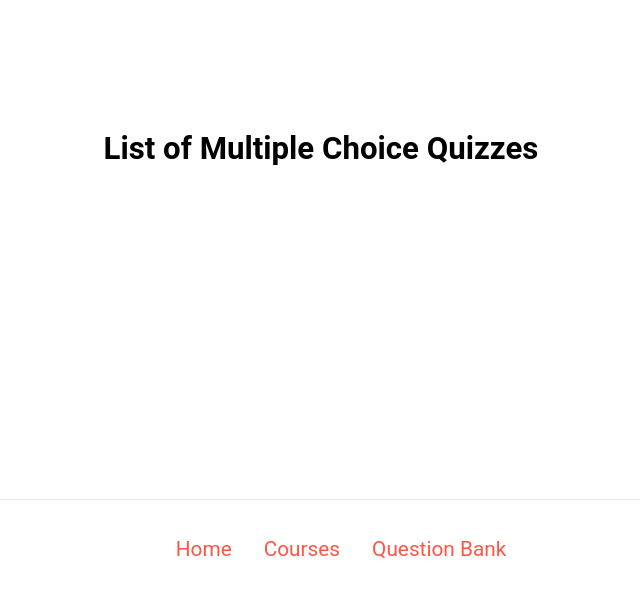
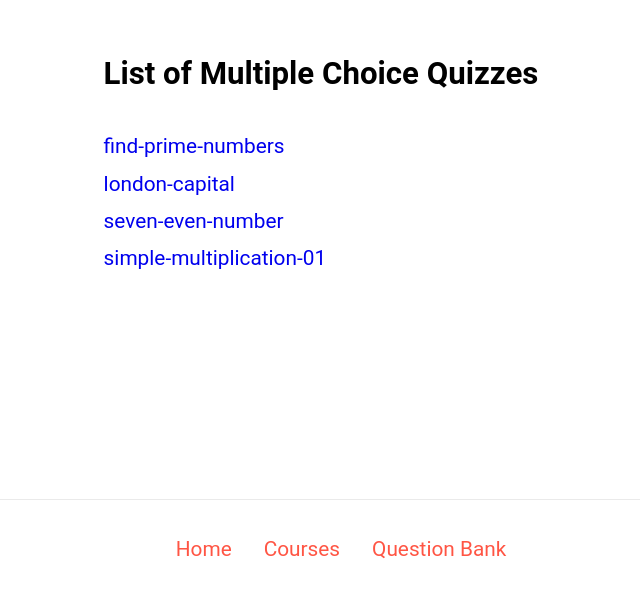
Before and after one commit to subwaymatch/byquiz, a Next.js app: page /quiz in a window 1280 px wide. Shown: the part 201-798 px from the top of the page, without its empty margins (319-959 px from the left). Built offline with nearby package versions, Linux system fonts and the light colour scheme.

Commit message:
Display quiz questions list

```diff
--- a/pages/quiz/index.js
+++ b/pages/quiz/index.js
@@ -1,20 +1,24 @@
 import Link from "next/link";
 import Layout from "components/layout";
 import { getAllMultipleChoiceQuizIds } from "lib/quizzes";
+
+import styles from "./index.module.scss";
+
 export default function QuizHome(props) {
   console.log(props);
   return (
     <Layout>
       <h2>List of Multiple Choice Quizzes</h2>
 
-      {/* {multipleChoiceQuizzes.map((q) => (
+      {props.paths.map((path) => (
         <Link
+          key={path.params.id}
           href="/quiz/multiple-choice/[id]"
-          as={`/quiz/multiple-choice/${q.id}`}
+          as={`/quiz/multiple-choice/${path.params.id}`}
         >
-          <a className="quiz-link">{q.id}</a>
+          <a className={styles["quiz-link"]}>{path.params.id}</a>
         </Link>
-      ))} */}
+      ))}
     </Layout>
   );
 }
--- /dev/null
+++ b/pages/quiz/index.module.scss
@@ -0,0 +1,3 @@
+a.quiz-link {
+  display: block;
+}
```
